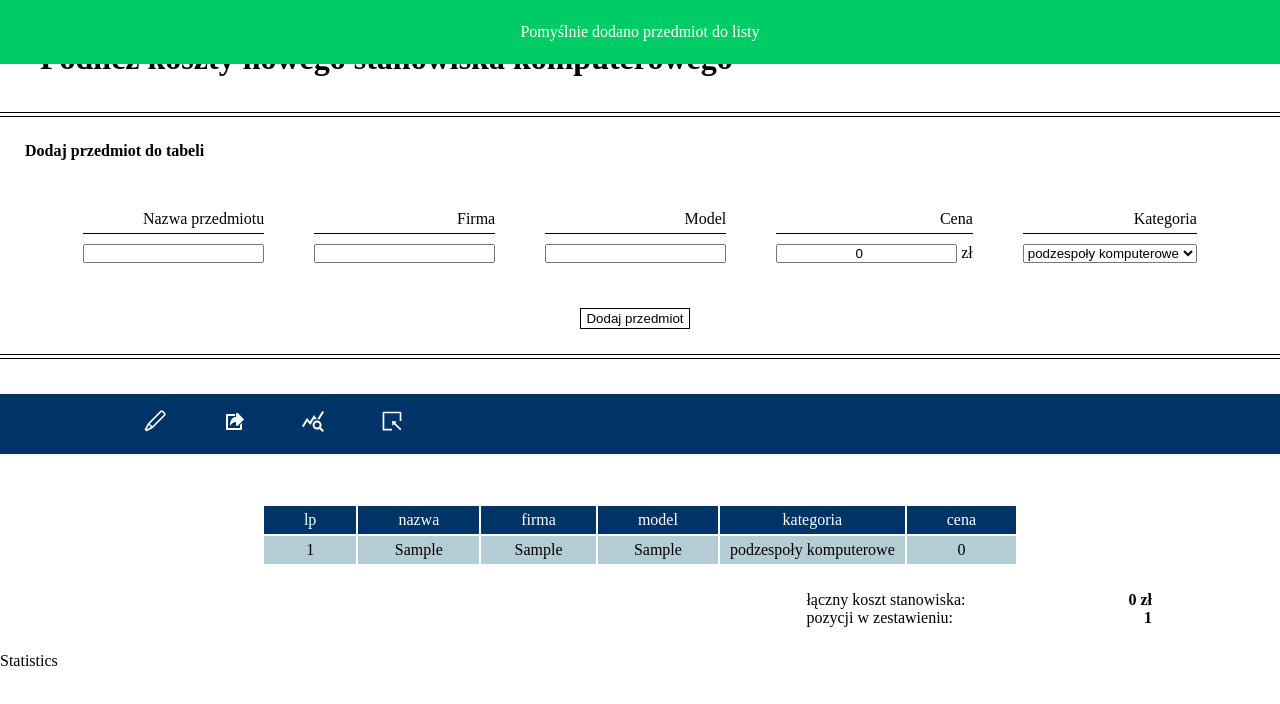
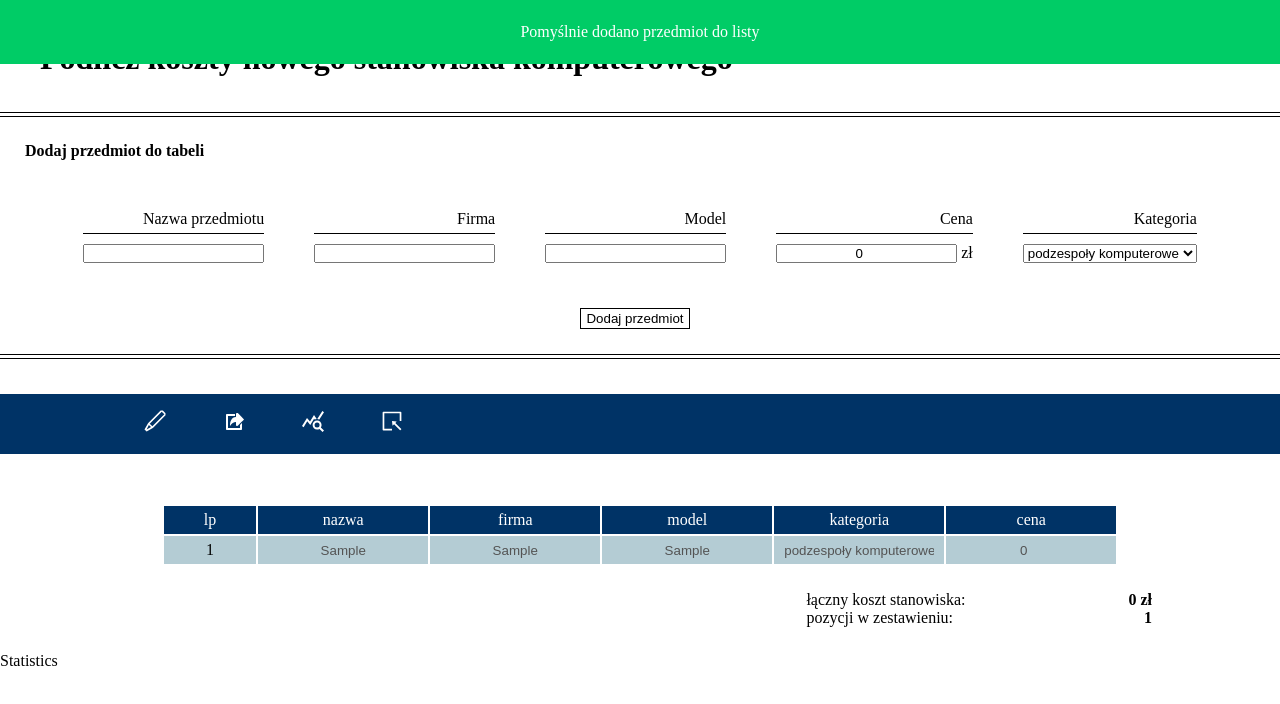
Before and after one commit to juujisai/mdb-task, a React (Create React App) app: page / in a window 1280 px wide. Both pictures are taken after typing "Sample", "Sample", "Sample" into the empty fields and a click on the button "Dodaj przedmiot". Shown: the top 704 px of the page. Built offline with nearby package versions, Linux system fonts and the light colour scheme.

Commit message:
add edition of entry in table

```diff
--- a/src/App.css
+++ b/src/App.css
@@ -244,3 +244,17 @@
 .delete-tbl-btn {
   color: #ff3300;
 }
+
+
+/* inputs */
+.table-section__input {
+  display: block;
+  width: auto;
+  text-align: center;
+  max-width: 150px;
+}
+
+.table-section__input:disabled {
+  background-color: transparent;
+  border: none;
+}
--- a/src/layout/Table.js
+++ b/src/layout/Table.js
@@ -1,12 +1,27 @@
 import React from 'react';
 import { connect } from 'react-redux'
 import { AiOutlineEdit, AiOutlineDelete } from 'react-icons/ai'
+import { BsSave } from 'react-icons/bs'
 import { setSumOfComponents, updateList } from '../redux/actions/pcPartsAction'
 
-const Table = ({ pcParts: { listOfComponents }, tools: { editActive }, addSumToReducer, update }) => {
+const Table = ({ pcParts: { listOfComponents, selectCategories }, tools: { editActive }, addSumToReducer, update }) => {
   // active tools state
   const [isEditActive, setIsEditActive] = React.useState(false)
   const [sum, setSum] = React.useState(0)
+  const [editedField, setEditedField] = React.useState('')
+
+  // state of edited item
+  const [itemName, setItemName] = React.useState('')
+  const [itemCompany, setItemCompany] = React.useState('')
+  const [itemModel, setItemModel] = React.useState('')
+  // const [itemCategory, setItemCategory] = React.useState(selectCategories[0])
+  const [itemCategory, setItemCategory] = React.useState('')
+  const [itemPrice, setItemPrice] = React.useState(0)
+
+  // copy of old data - that is now edited
+  let oldDataRef = React.useRef({})
+
+
 
   React.useEffect(() => {
     setIsEditActive(editActive)
@@ -21,9 +36,39 @@ const Table = ({ pcParts: { listOfComponents }, tools: { editActive }, addSumToR
   }, [listOfComponents, addSumToReducer])
 
   // console.log(isEditActive)
+  // console.log('renderuje table')
 
-  const handleEdit = (item) => {
+  const handleEdit = (item, isRowEdited) => {
+
+    if (editedField !== '') {
       console.log('edit')
+      alert('najpierw zakończ edycję poprzedniego')
+      return console.log('najpierw zakończ edycję poprzedniego')
+    }
+
+    setEditedField(item)
+    setItemName(item.name)
+    setItemCompany(item.company)
+    setItemModel(item.model)
+    setItemCategory(item.category)
+    setItemPrice(item.price)
+    oldDataRef.current = item
+  }
+
+  const handleSave = () => {
+    console.log('zapisuję')
+    let copy = listOfComponents
+    const idOfItemThatChanges = copy.findIndex(item => item === oldDataRef.current)
+
+    const itemToPush = { name: itemName, company: itemCompany, model: itemModel, price: itemPrice, category: itemCategory }
+
+    copy.splice(idOfItemThatChanges, 1, itemToPush)
+
+    update(copy)
+    setEditedField('')
+
+
+
   }
 
   const handleDelete = (item) => {
@@ -36,21 +81,40 @@ const Table = ({ pcParts: { listOfComponents }, tools: { editActive }, addSumToR
   }
 
 
-  const tableContent = listOfComponents.map((item, id) => (
+  const tableContent = listOfComponents.map((item, id) => {
+    const isRowEdited = item === editedField
+
+    return (
       <tr className='table-section__tr' key={id}>
         <td className="table-section__td">{id + 1}</td>
-      <td className="table-section__td">{item.name}</td>
-      <td className="table-section__td">{item.company}</td>
-      <td className="table-section__td">{item.model}</td>
-      <td className="table-section__td">{item.category}</td>
-      <td className="table-section__td">{Number(item.price)}</td>
+        <td className="table-section__td">
+          <input className='table-section__input' type="text" value={isRowEdited ? itemName : item.name} disabled={!isRowEdited} onChange={(e) => setItemName(e.target.value)} />
+        </td>
+        <td className="table-section__td">
+          <input className='table-section__input' type="text" value={isRowEdited ? itemCompany : item.company} disabled={!isRowEdited} onChange={(e) => setItemCompany(e.target.value)} />
+        </td>
+        <td className="table-section__td">
+          <input className='table-section__input' type="text" value={isRowEdited ? itemModel : item.model} disabled={!isRowEdited} onChange={(e) => setItemModel(e.target.value)} />
+        </td>
+        <td className="table-section__td">
+          <input className='table-section__input' type="text" value={isRowEdited ? itemCategory : item.category} disabled={!isRowEdited} onChange={(e) => setItemCategory(e.target.value)} />
+        </td>
+        <td className="table-section__td">
+          <input className='table-section__input' type="number" min='0' value={Number(isRowEdited ? itemPrice : item.price)} disabled={!isRowEdited} onChange={(e) => setItemPrice(e.target.value)} />
+        </td>
         {
-        isEditActive && <td className="table-section__td table-section__td--edit"><span className='edit-btn' onClick={() => handleEdit(item)}><AiOutlineEdit /></span><span className='edit-btn delete-tbl-btn' onClick={() => handleDelete(item)}><AiOutlineDelete /></span></td>
+          isEditActive && <td className="table-section__td table-section__td--edit">
+            {!isRowEdited ? <span className='edit-btn' onClick={() => handleEdit(item, isRowEdited)}><AiOutlineEdit /></span>
+              : <span className='edit-btn' onClick={() => handleSave()}><BsSave /></span>}
+
+            <span className='edit-btn delete-tbl-btn' onClick={() => handleDelete(item)}><AiOutlineDelete /></span>
+          </td>
         }
 
 
       </tr>
-  ))
+    )
+  })
 
 
 
```
Lines whose indentation alone changed are shown as unchanged.
